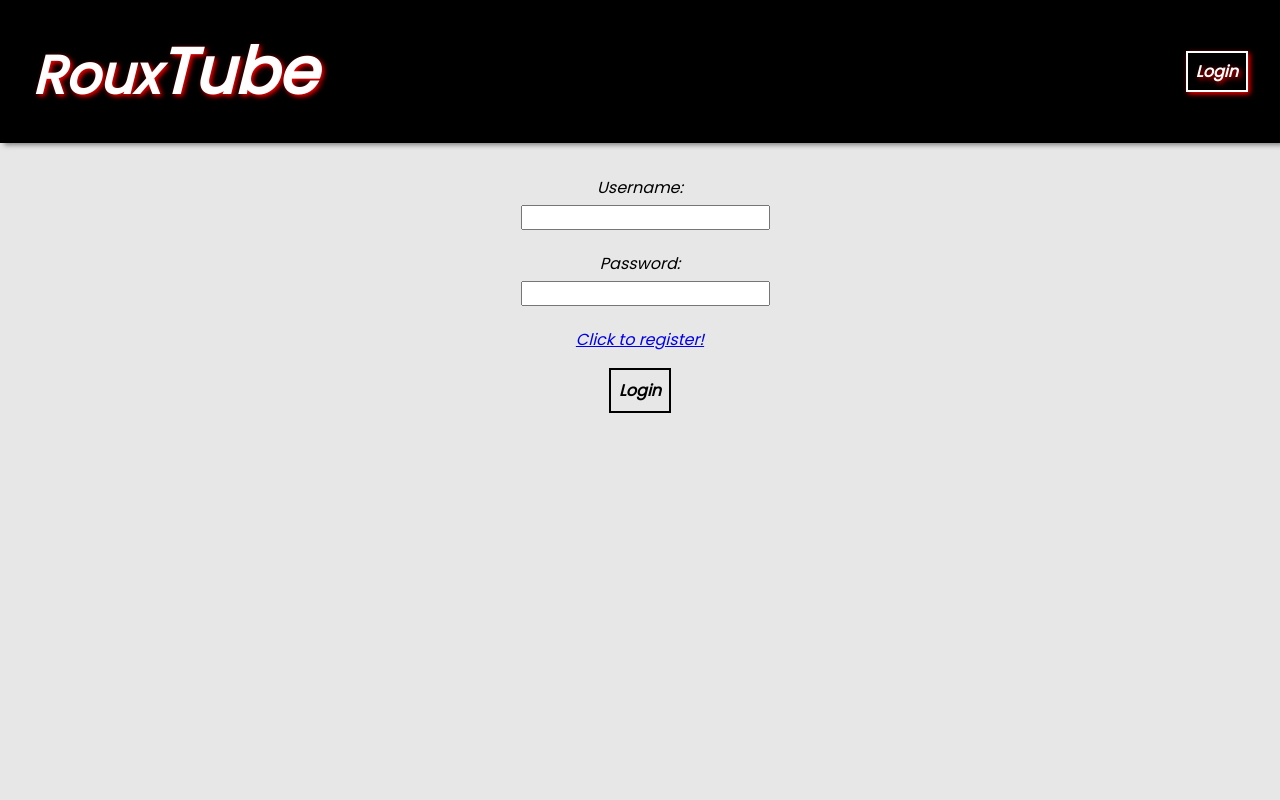
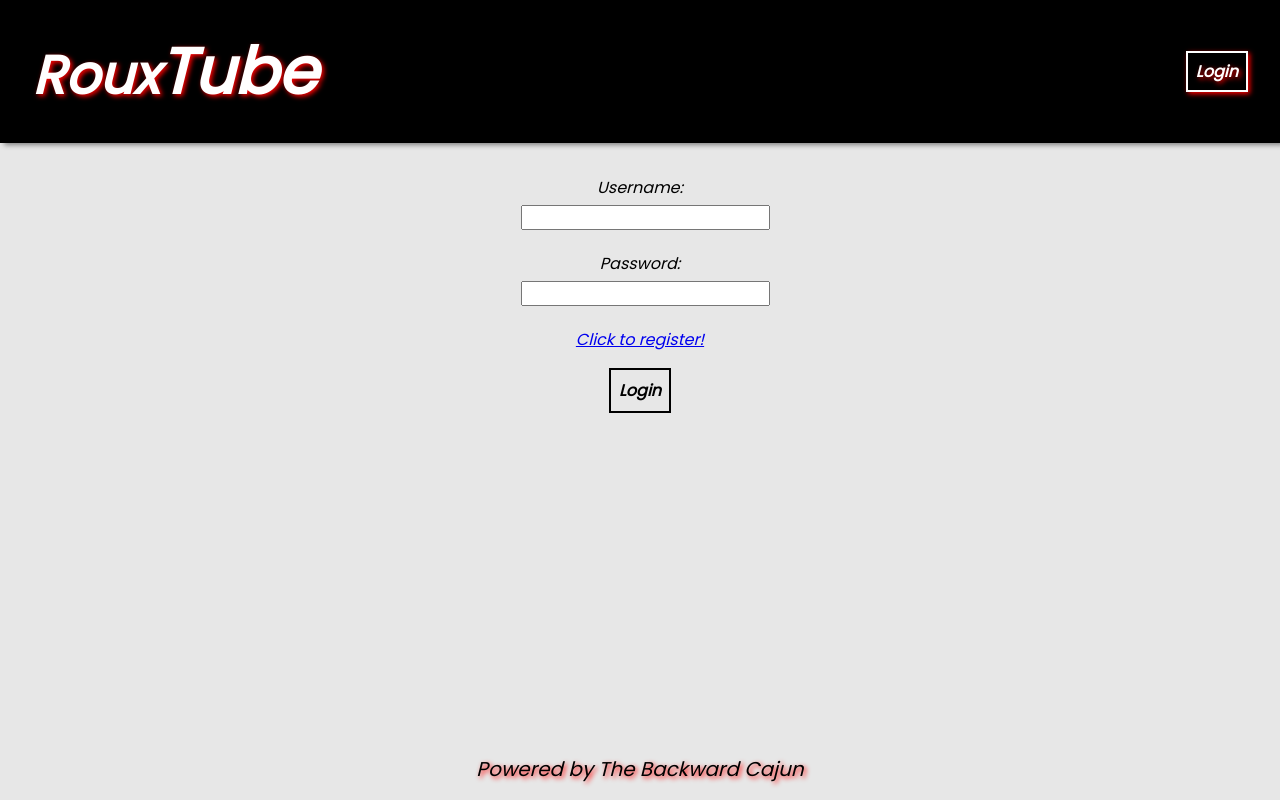
Before and after one commit to cajun-cody/YouTube_Clone, a React (Create React App) app in the folder frontend/: page /login in a window 1280 px wide. Built offline with nearby package versions, Linux system fonts and the light colour scheme.

Commit message:
Fixed function to bring in comments related to the videoId in related videos + added some new styling.

```diff
--- a/frontend/src/App.css
+++ b/frontend/src/App.css
@@ -12,6 +12,7 @@ html {
   box-sizing: border-box;
   font-family: "Poppins", sans-serif;
   background-color: rgb(231, 231, 231);
+  margin-bottom: 100px;
 }
 
 p {
--- a/frontend/src/components/CommentList/CommentList.jsx
+++ b/frontend/src/components/CommentList/CommentList.jsx
@@ -14,9 +14,10 @@ const CommentList = ({videoId}) => {
         console.log(response.data)
     }
 
+    //Added videoId to bring in comments only related to the chosen video.
    useEffect(() => {
         getAllComments();
-    }, [])
+    }, [videoId])
 
 
     return (
--- a/frontend/src/components/Footer/Footer.css
+++ b/frontend/src/components/Footer/Footer.css
@@ -2,8 +2,11 @@ footer {
   position: fixed;
   bottom: 0;
   font-size: 1.2rem;
+  font-style: italic;
+  text-shadow: 2px 2px 5px red;
   left: 0;
   padding: 1rem;
   text-align: center;
   width: 100%;
+
 }
--- a/frontend/src/components/Footer/Footer.jsx
+++ b/frontend/src/components/Footer/Footer.jsx
@@ -3,7 +3,7 @@ import "./Footer.css";
 const Footer = () => {
   return (
     <footer>
-      <p></p>{" "}
+      <p>Powered by The Backward Cajun</p>{" "}
     </footer>
   );
 };
--- a/frontend/src/components/RelatedVideos/RelatedVideos.jsx
+++ b/frontend/src/components/RelatedVideos/RelatedVideos.jsx
@@ -10,6 +10,7 @@ import "./RelatedVideos.css";
 const RelatedVideos = ({ videoId, setVideoId }) => {
 
     const [relatedVideos, setRelatedVideos] = useState([]);
+    const refresh = () => window.location.reload(true);
 
     async function getRelatedVideos() {
         let response = await axios.get(`https://www.googleapis.com/youtube/v3/search?relatedToVideoId=${videoId}&type=video&key=AIzaSyDK84QLK5efmAEb9qPKEjNS5Tvy4KVFRek&part=snippet&maxResults=4`);
@@ -24,7 +25,7 @@ const RelatedVideos = ({ videoId, setVideoId }) => {
 
     return (
         <div className="related-vids">
-            {relatedVideos.map( item => <Link to={`/video/${item.id.videoId}`} onClick={() => setVideoId(item.id.videoId)}>
+            {relatedVideos.map( item => <Link to={`/video/${item.id.videoId}`} onClick={() => setVideoId(item.id.videoId)} >
             <VideoPresenter dontShowDescription video={item}/>
             </Link>)}
         </div>
--- a/frontend/src/components/VideoPlayer/VideoPlayer.jsx
+++ b/frontend/src/components/VideoPlayer/VideoPlayer.jsx
@@ -17,7 +17,7 @@ const VideoPlayer = ({ videoId , video }) => {
     </div>
     <div>
       <h3>{video?.snippet.title}</h3>
-      <h5>{video?.snippet.description}</h5>
+
     </div>
 
   </>
@@ -26,3 +26,4 @@ const VideoPlayer = ({ videoId , video }) => {
 };
 
 export default VideoPlayer;
+/* <h5>{video?.snippet.description}</h5> */
--- a/frontend/src/pages/HomePage/HomePage.css
+++ b/frontend/src/pages/HomePage/HomePage.css
@@ -20,3 +20,9 @@
 button:hover{
     background-color: white;
 }
+
+.home-welcome{
+    font-style: italic;
+    font-size: 40px;
+    text-shadow: 2px 2px 5px red;
+}
--- a/frontend/src/pages/HomePage/HomePage.js
+++ b/frontend/src/pages/HomePage/HomePage.js
@@ -30,7 +30,7 @@ const HomePage = () => {
   }, [token]);
   return (
     <div className="container">
-      <h1 class="font-italic">Welcome to RouxTube {user.username}!</h1>
+      <h1 className="home-welcome">Welcome to RouxTube {user.username}!</h1>
       <h3>Click below to see what's cookin!!</h3>
       <Link to='/search'>
         <button className='pot-btn' type="button">
--- a/frontend/src/pages/VideoPage/VideoPage.js
+++ b/frontend/src/pages/VideoPage/VideoPage.js
@@ -14,6 +14,7 @@ const VideoPage = (props) => {
     const {videoId} = useParams();
     const [videoIdInPage, setVideoId] = useState(videoId)
     const [video, setVideo] = useState()
+
 
     async function getVideo() {
         let response = await axios.get(`https://www.googleapis.com/youtube/v3/videos?id=${videoIdInPage}&key=AIzaSyDK84QLK5efmAEb9qPKEjNS5Tvy4KVFRek&maxResults=5&part=snippet`);
```
